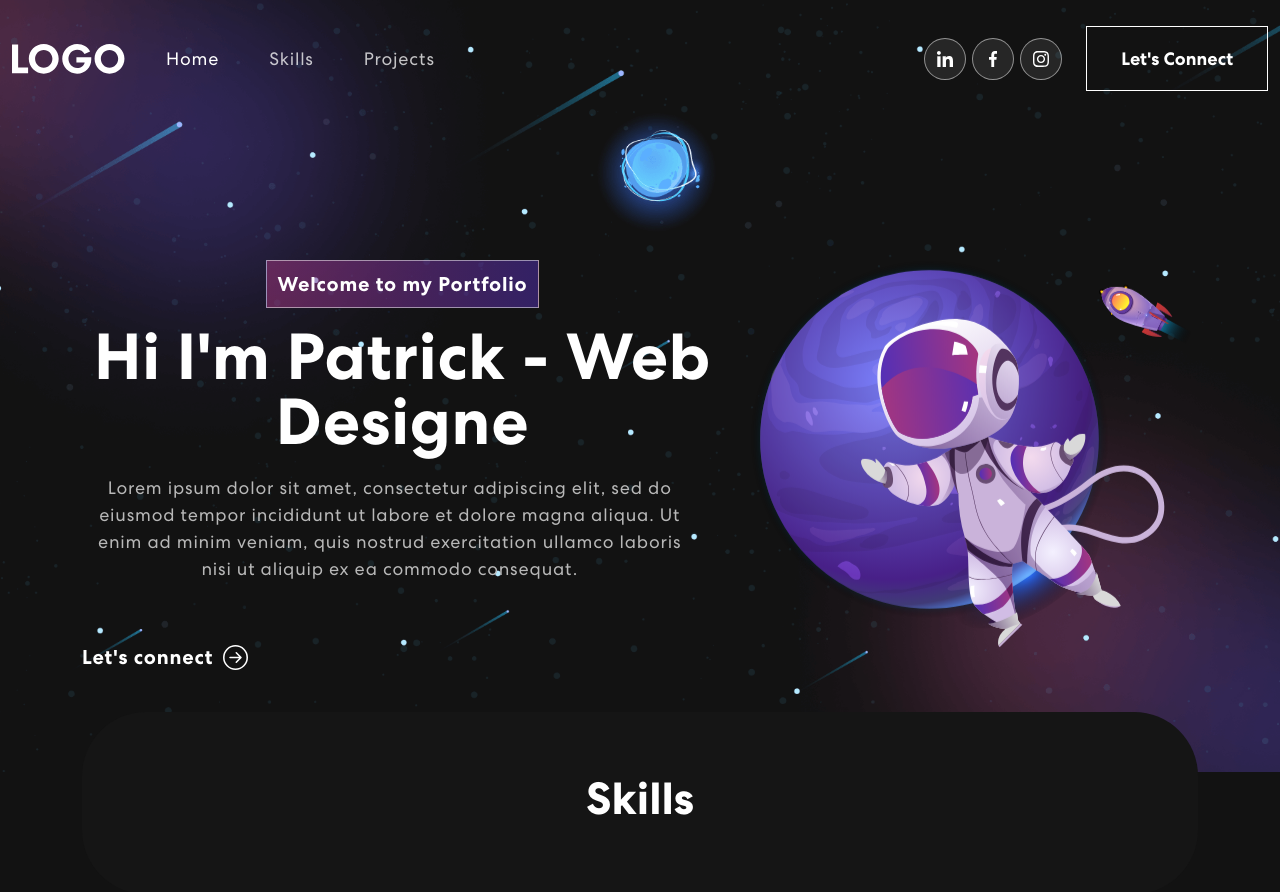
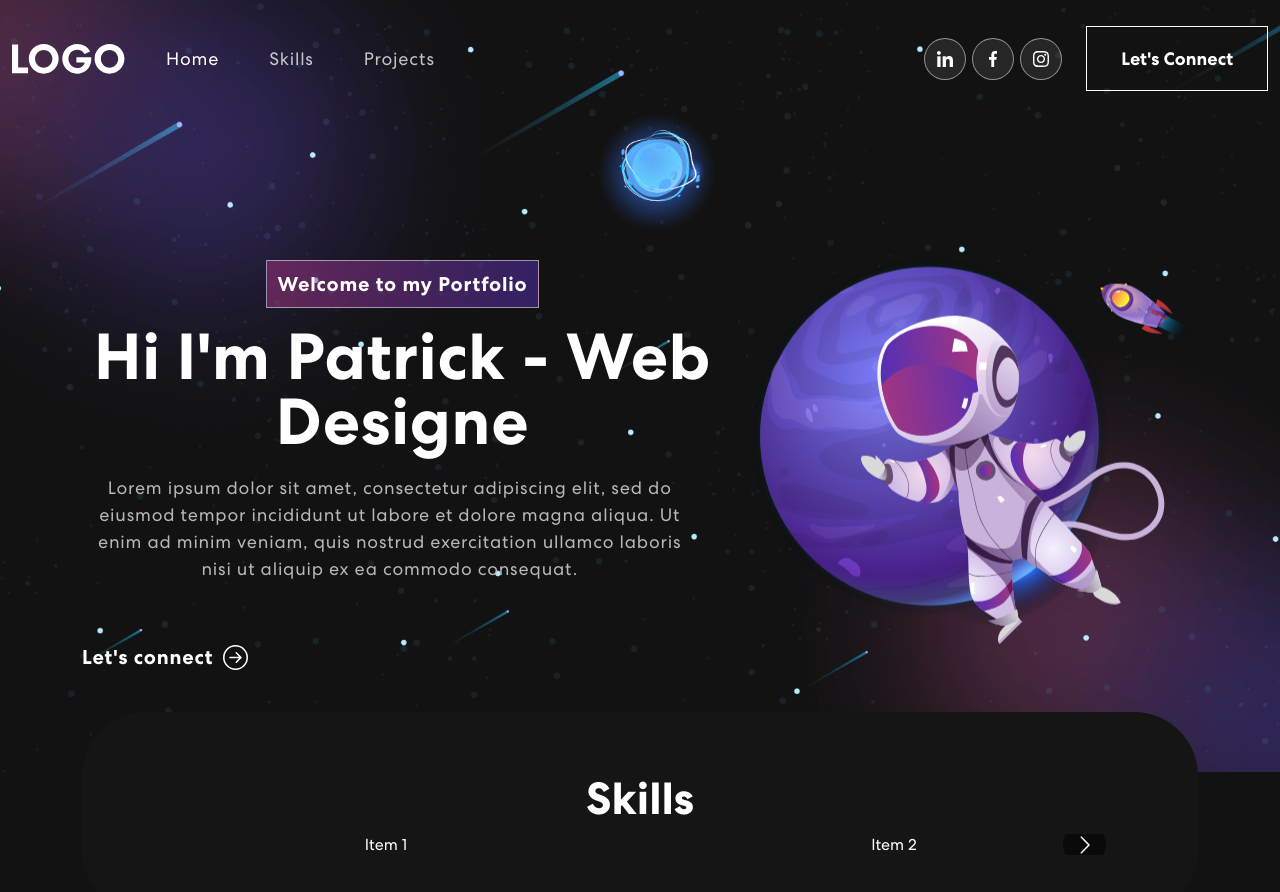
Before and after one commit to Patrikrizek/maiona-react-personal-portfolio, a React (Create React App) app: page / in a window 1280 px wide. Shown: the top 892 px of the page. Built offline with nearby package versions, Linux system fonts and the light colour scheme.

Commit message:
Skills importing carousel

```diff
--- a/src/components/Skills.jsx
+++ b/src/components/Skills.jsx
@@ -1,4 +1,27 @@
+import Carousel from 'react-multi-carousel';
+import 'react-multi-carousel/lib/styles.css';
+
 const Skills = () => {
+    const responsive = {
+        superLargeDesktop: {
+            // the naming can be any, depends on you.
+            breakpoint: { max: 4000, min: 3000 },
+            items: 5
+        },
+        desktop: {
+            breakpoint: { max: 3000, min: 1024 },
+            items: 3
+        },
+        tablet: {
+            breakpoint: { max: 1024, min: 464 },
+            items: 2
+        },
+        mobile: {
+            breakpoint: { max: 464, min: 0 },
+            items: 1
+        }
+    };
+
     return (
         <section className="skill" id="skills">
             <div className="container">
@@ -6,6 +29,12 @@
                     <div className="col-12">
                         <div className="skill-bx wow zoomIn">
                             <h2>Skills</h2>
+                            <Carousel responsive={responsive}>
+                                <div>Item 1</div>
+                                <div>Item 2</div>
+                                <div>Item 3</div>
+                                <div>Item 4</div>
+                            </Carousel>
                         </div>
                     </div>
                 </div>
```
